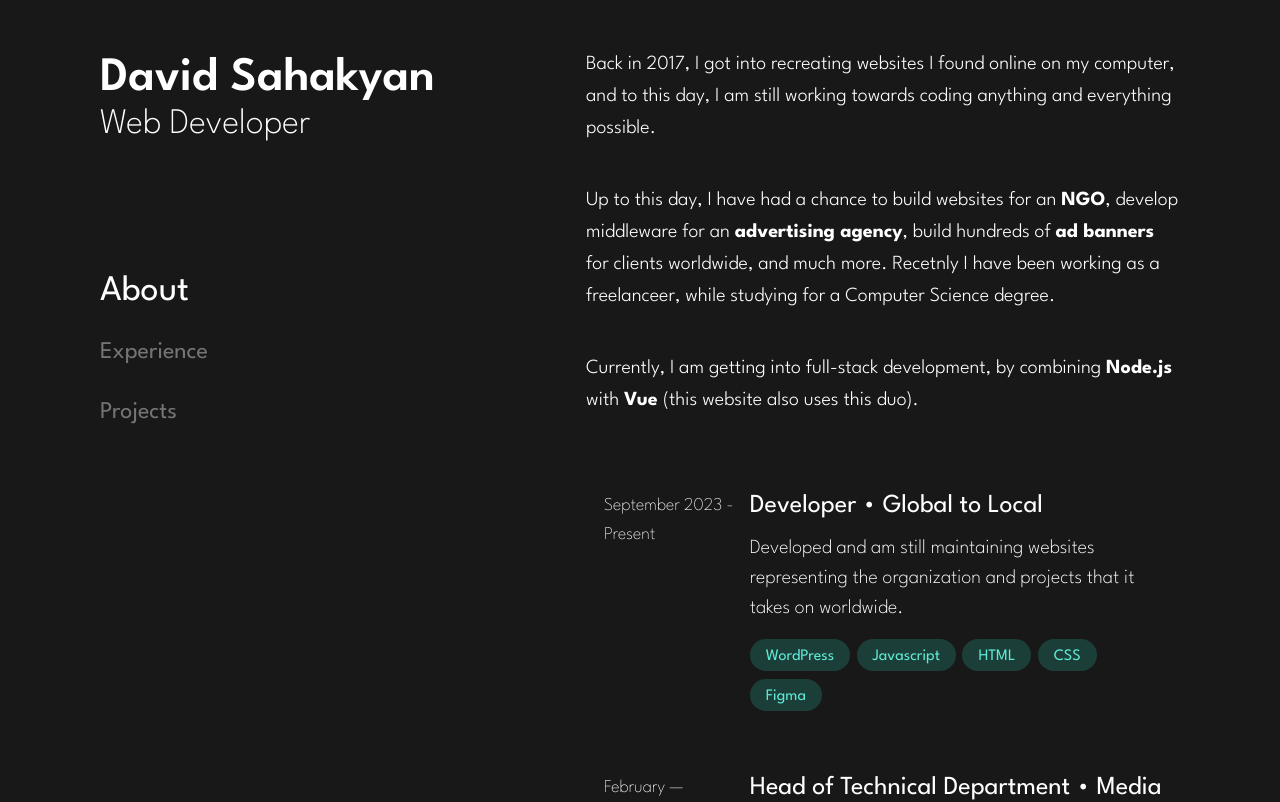
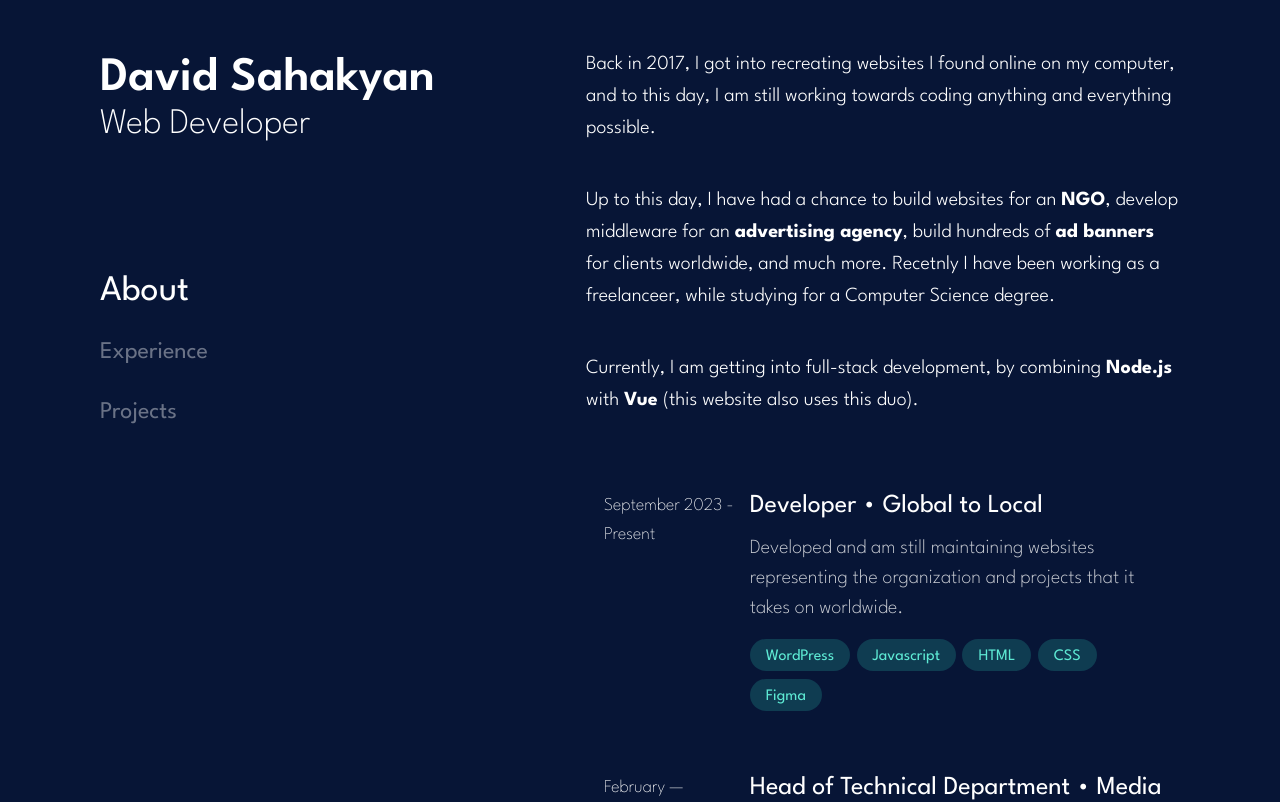
Before and after one commit to davsahakyan/davsahakyan.com, a Vue app: page / in a window 1280 px wide. Shown: the top 802 px of the page. Built offline with nearby package versions, Linux system fonts and the light colour scheme.

Commit message:
Changed background back to blue

```diff
--- a/src/assets/base.css
+++ b/src/assets/base.css
@@ -6,7 +6,7 @@
   --d-white-o-20: rgba(255, 255, 255, 0.2);
   --d-white-o-10: rgba(255, 255, 255, 0.1);
 
-  --d-background-blue: rgba(9, 26, 66, 1);
+  --d-background-blue: rgb(7, 21, 54);
   --d-background-black: rgba(24, 24, 24, 1);
 
   --d-aqua: rgba(94, 234, 212, 1);
@@ -16,7 +16,7 @@
 
 /* semantic color variables for this project */
 :root {
-  --background-color: var(--d-background-black);
+  --background-color: var(--d-background-blue);
 
   --skill-background: var(--d-aqua-opaque);
   --skill-text: var(--d-aqua);
--- a/src/components/ExperienceSingle.vue
+++ b/src/components/ExperienceSingle.vue
@@ -69,7 +69,8 @@ defineProps({
     font-weight: 200;
     line-height: 30px;
     font-size: 20px;
-    padding-bottom: .8em ;
+    padding-bottom: .8em;
+    color: var(--d-white-o-80);
 }
 
 .experience-wrapper .content .skills {
```
